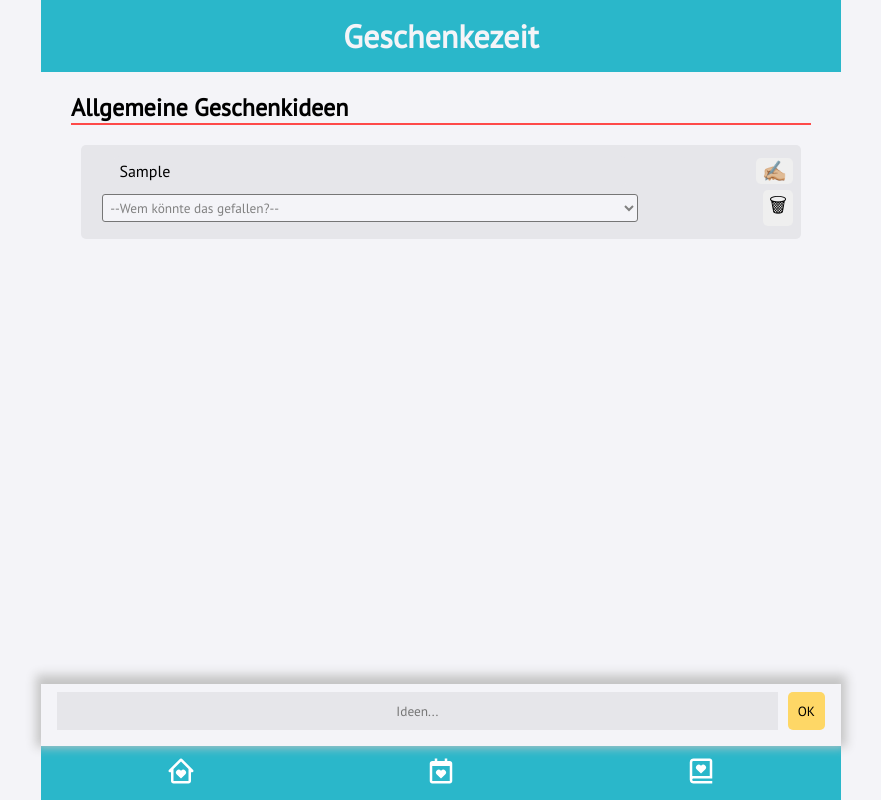
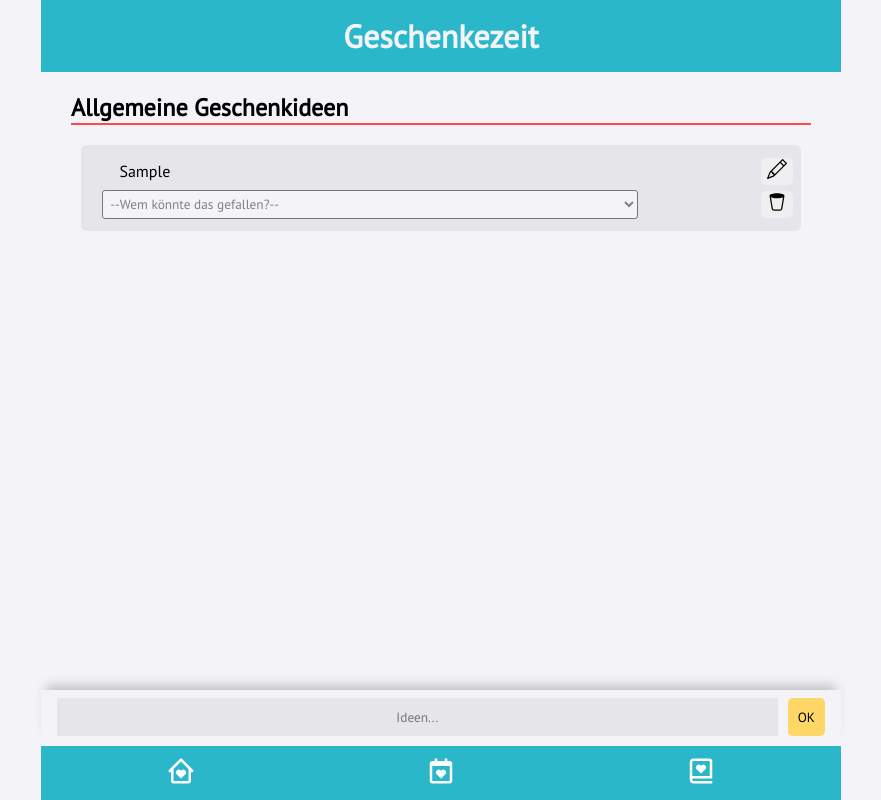
Before and after one commit to AntjeWalter/Geschenkezeit, a Next.js app: page /universal-ideas in a window 1280 px wide. Both pictures are taken after typing "Sample" into the empty fields and a click on the button "OK". Shown: the whole page, without its empty margins (199-1080 px from the left). Built offline with nearby package versions, Linux system fonts and the light colour scheme.

Commit message:
Feature/back button (#21)
* Add button and basic styling

* Change edit and delete icons

* Change a little styling

* Fix back button position

* Fix back button margin

```diff
--- a/components/BirthdayListPage/BirthdayList.js
+++ b/components/BirthdayListPage/BirthdayList.js
@@ -2,6 +2,7 @@ import styled from "styled-components";
 import { useState } from "react";
 import Link from "next/link";
 import format from "date-fns/format";
+import { BsTrash2, BsPencil } from "react-icons/bs";
 
 export default function BirthdayList({
   id,
@@ -71,14 +72,14 @@ export default function BirthdayList({
               aria-label="Edit-Button"
               onClick={() => setEdit(!edit)}
             >
-              ✍🏼
+              <BsPencil />
             </StyledButton>
             <StyledButton
               type="button"
               aria-label="Delete-Button"
               onClick={() => onDelete(id)}
             >
-              🗑
+              <BsTrash2 />
             </StyledButton>
           </StyledTextAlign>
         </StyledEntry>
--- a/components/UniversalIdeasPage/IdeasForm.js
+++ b/components/UniversalIdeasPage/IdeasForm.js
@@ -35,10 +35,10 @@ const StyledForm = styled.form`
   gap: 10px;
   margin-bottom: 34px;
   background-color: #f4f4f8;
-  padding: 0.5rem 1rem 1rem 1rem;
+  padding: 0.5rem 1rem 10px 1rem;
   max-width: 800px;
   width: 100vw;
-  box-shadow: 0px -4px 10px 5px #c4c4c4;
+  box-shadow: 0px -10px 10px -5px #c4c4c4;
 `;
 
 const StyledInput = styled.input`
--- a/components/UniversalIdeasPage/UniversalIdeas.js
+++ b/components/UniversalIdeasPage/UniversalIdeas.js
@@ -1,6 +1,7 @@
 import styled from "styled-components";
 import { useState } from "react";
 import AssignSelect from "./AssignSelect";
+import { BsTrash2, BsPencil } from "react-icons/bs";
 
 export default function UniversalIdeas({
   idea,
@@ -39,7 +40,7 @@ export default function UniversalIdeas({
             aria-label="Edit-Button"
             onClick={() => setEdit(!edit)}
           >
-            ✍🏼
+            <BsPencil />
           </StyledButton>
           <AssignSelect
             entries={entries}
@@ -51,7 +52,7 @@ export default function UniversalIdeas({
             aria-label="Delete-Button"
             onClick={() => onDeleteIdea(id)}
           >
-            🗑
+            <BsTrash2 />
           </StyledButton>
         </StyledIdeaContainer>
       )}
```
Also changed, not shown: pages/[id].js (+12 -0 lines).
